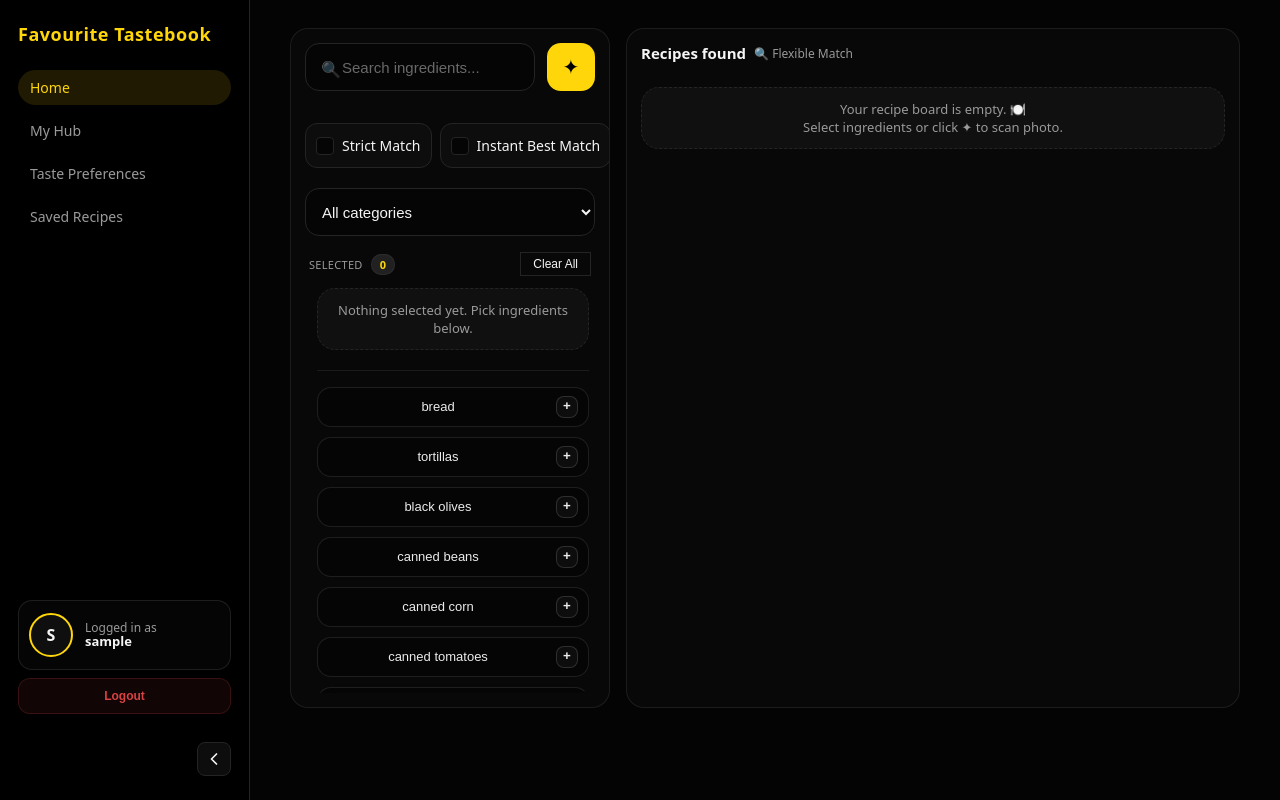
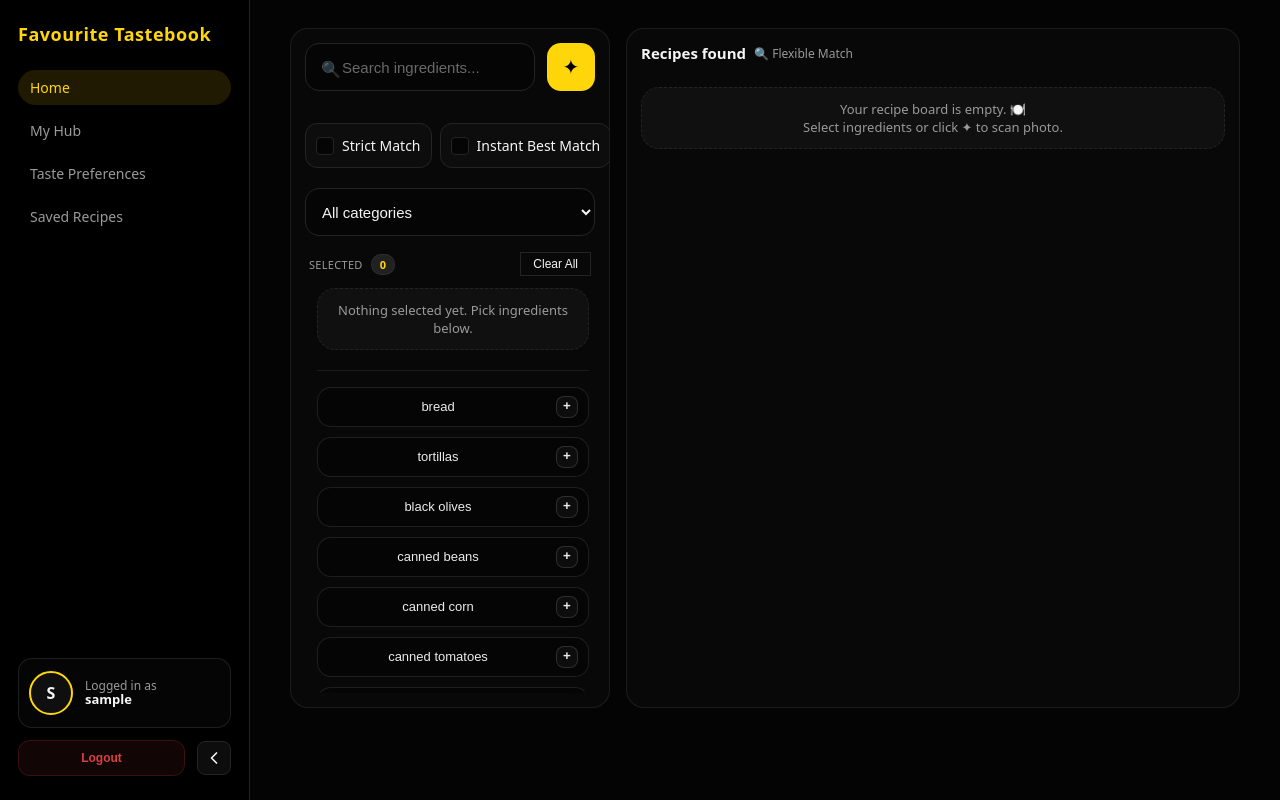
Before and after one commit to SueRix/Favourite-Tastebook, a Django app: page /home/ in a window 1280 px wide. Run offline with Django 5.2, Linux system fonts and the light colour scheme; the visitor is signed in with stand-in values (Sample User, id 1); data comes from the database, SQL or seed files in the repository; data that the repository does not hold is empty; parts of the project's set-up code (start-up, migrations or seed data) failed here and were passed over; some libraries are stand-ins or nearby versions.

Commit message:
replaced auth and logout buttons

```diff
--- a/favourite_tastebook/static/css/base.css
+++ b/favourite_tastebook/static/css/base.css
@@ -85,8 +85,8 @@ body {
     margin-top: auto;
     display: flex;
     flex-direction: column;
-    gap: 8px;
-    padding-bottom: 46px;
+    gap: 12px;
+    padding-bottom: 0;
 }
 
 .sidebar-tip {
@@ -739,10 +739,7 @@ body {
 }
 
 #sidebarCloseBtn {
-    position: absolute;
-    right: 18px;
-    bottom: 24px;
-    z-index: 100;
+    position: static;
 }
 html, body {
     height: 100vh;
@@ -775,3 +772,16 @@ html, body {
 .layout.sidebar-closed .sidebar-open-btn {
     display: inline-flex;
 }
+
+.footer-actions {
+    display: flex;
+    align-items: center;
+    gap: 12px;
+    width: 100%;
+}
+
+.footer-actions > form,
+.footer-actions > a.btn {
+    flex: 1;
+    margin: 0;
+}
--- a/favourite_tastebook/templates/includes/sidebar.html
+++ b/favourite_tastebook/templates/includes/sidebar.html
@@ -6,11 +6,6 @@
                 Favourite Tastebook
             </a>
         </div>
-        <button id="sidebarCloseBtn" class="sidebar-action-btn" aria-label="Close sidebar">
-            <svg width="20" height="20" viewBox="0 0 24 24" fill="none" stroke="currentColor" stroke-width="2" stroke-linecap="round" stroke-linejoin="round">
-                <polyline points="15 18 9 12 15 6"></polyline>
-            </svg>
-        </button>
     </div>
 
     <nav class="nav-section">
@@ -87,17 +82,31 @@
                 </div>
             </div>
 
+            <div class="footer-actions">
                 <form method="post" action="{% url 'logout' %}" class="logout-form">
                     {% csrf_token %}
                     <button type="submit" class="logout-btn logout-btn-small">Logout</button>
                 </form>
+                <button id="sidebarCloseBtn" class="sidebar-action-btn" aria-label="Close sidebar">
+                    <svg width="20" height="20" viewBox="0 0 24 24" fill="none" stroke="currentColor" stroke-width="2"
+                         stroke-linecap="round" stroke-linejoin="round">
+                        <polyline points="15 18 9 12 15 6"></polyline>
+                    </svg>
+                </button>
+            </div>
         {% else %}
             <p class="sidebar-tip">
                 You are not logged in. Please log in to use all the app’s features.
             </p>
 
-            <div class="sidebar-actions">
+            <div class="footer-actions">
                 <a class="btn btn-secondary btn-small" href="{% url 'login' %}">Authentication</a>
+                <button id="sidebarCloseBtn" class="sidebar-action-btn" aria-label="Close sidebar">
+                    <svg width="20" height="20" viewBox="0 0 24 24" fill="none" stroke="currentColor" stroke-width="2"
+                         stroke-linecap="round" stroke-linejoin="round">
+                        <polyline points="15 18 9 12 15 6"></polyline>
+                    </svg>
+                </button>
             </div>
         {% endif %}
     </div>
```
Lines whose indentation alone changed are shown as unchanged.
